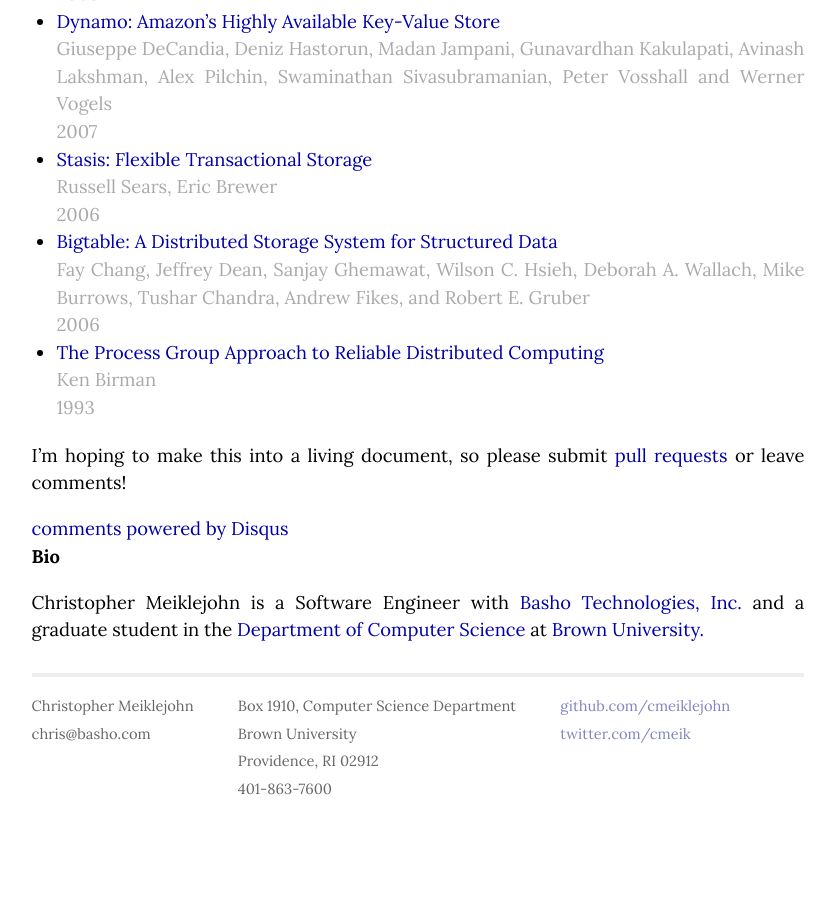
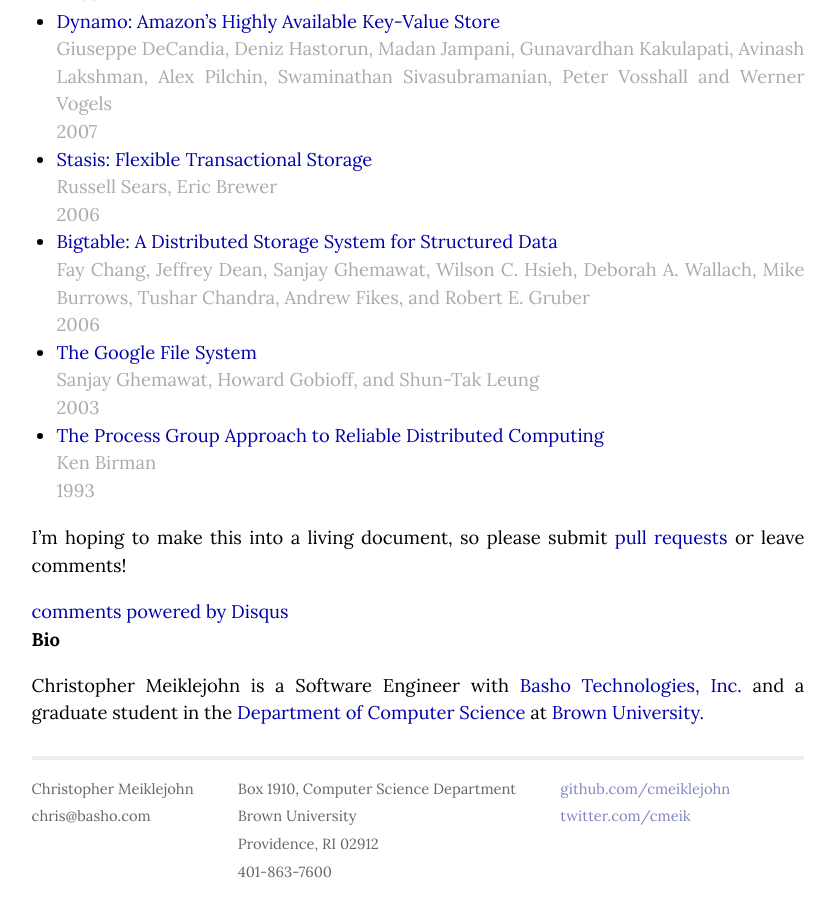
Before and after one commit to cmeiklejohn/cmeiklejohn.github.io, a Jekyll site: the page built from _posts/2013-07-12-readings-in-distributed-systems.markdown, in a window 1280 px wide and 900 px high, scrolled down 3034 px. Shown: the whole window, without its empty margins (222-1057 px from the left). Built offline with Jekyll 4.4.1, drawn with Linux system fonts in a browser that asks for light colours; comment, search, counter and statistics services are not loaded; before the commit the page ends 3851 px from its top, so only the background shows below that.

Commit message:
Add GFS.

```diff
--- a/_posts/2013-07-12-readings-in-distributed-systems.markdown
+++ b/_posts/2013-07-12-readings-in-distributed-systems.markdown
@@ -130,6 +130,9 @@
   C. Hsieh, Deborah A. Wallach, Mike Burrows, Tushar Chandra, Andrew
   Fikes, and Robert E. Gruber</span>
   <span class="date">2006</span>
+* [The Google File System][gfs]
+  <span class="author">Sanjay Ghemawat, Howard Gobioff, and Shun-Tak Leung</span>
+  <span class="date">2003</span>
 * [The Process Group Approach to Reliable Distributed Computing][isis]
   <span class="author">Ken Birman</span>
   <span class="date">1993</span>
```
Also changed, not shown: other parts of _posts/2013-07-12-readings-in-distributed-systems.markdown (+1 -0 lines).
